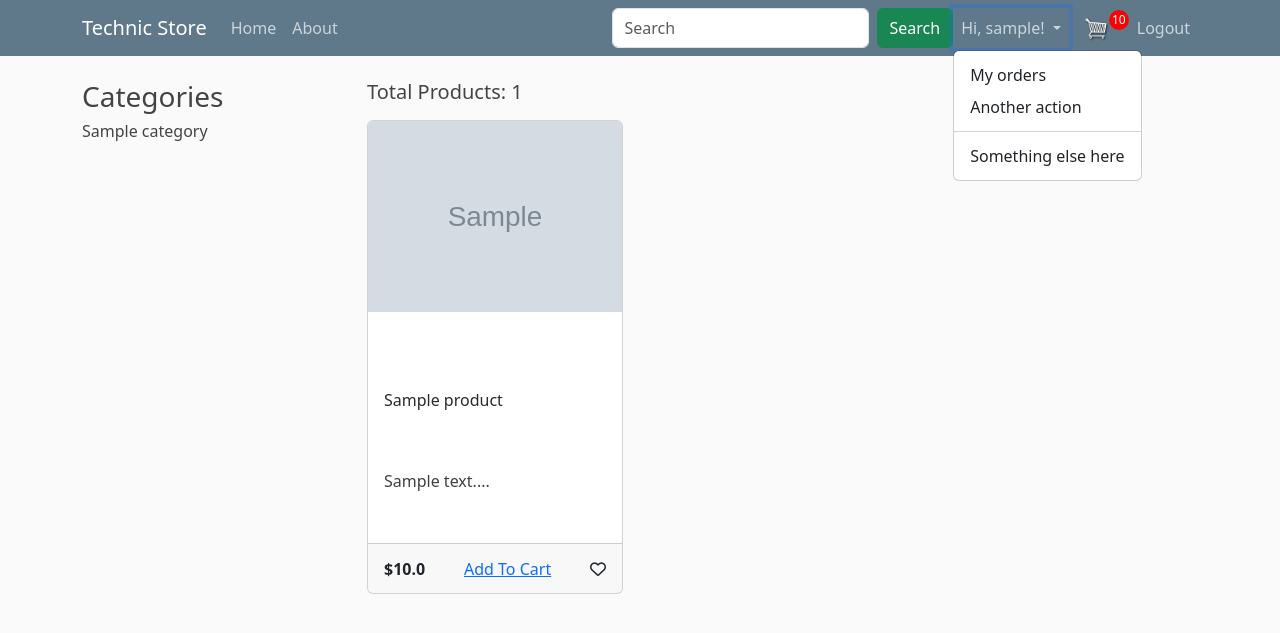
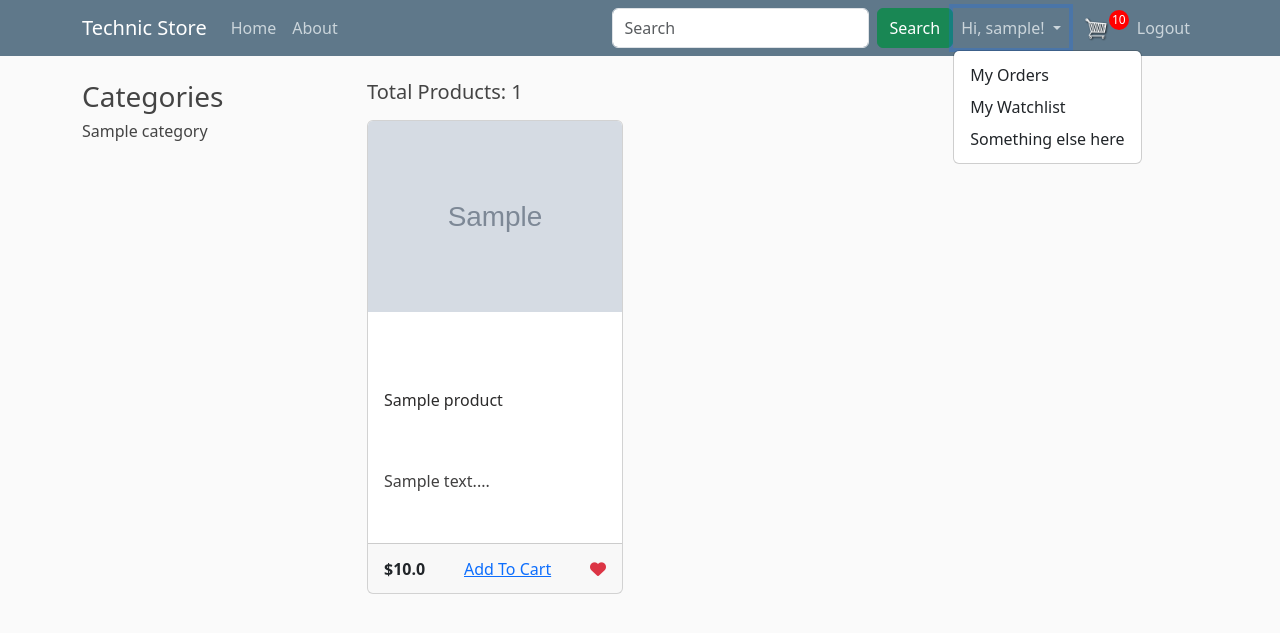
Before and after one commit to tumana777/Django_Projects, a Django app: a page that uses E-commerce Web Site/templates/base.html in a window 1280 px wide, after a click that opens the changed part. Shown: the top 633 px of the page. Run offline with Django 5.2, Linux system fonts and the light colour scheme; a user stored in the database is signed in; tables that the repository leaves empty hold one stand-in row (values such as "Sample post"); grey boxes marked "Sample" are stand-in pictures; some libraries are stand-ins or nearby versions.

Commit message:
Add watchlist functionality

```diff
--- a/E-commerce Web Site/root/admin.py
+++ b/E-commerce Web Site/root/admin.py
@@ -1,8 +1,9 @@
 from django.contrib import admin
-from .models import MainCategory, Category, Product, Order, OrderItem
+from .models import MainCategory, Category, Product, Order, OrderItem, Watchlist
 
 admin.site.register(MainCategory)
 admin.site.register(Category)
 admin.site.register(Product)
 admin.site.register(Order)
 admin.site.register(OrderItem)
+admin.site.register(Watchlist)
--- a/E-commerce Web Site/root/models.py
+++ b/E-commerce Web Site/root/models.py
@@ -73,3 +73,14 @@ class OrderItem(models.Model):
 
     def __str__(self):
         return f'{self.quantity} of {self.product.name}'
+
+class Watchlist(models.Model):
+    user = models.ForeignKey(User, on_delete=models.CASCADE)
+    product = models.ForeignKey(Product, on_delete=models.CASCADE)
+
+    class Meta:
+        db_table = "watchlist"
+        verbose_name_plural = "watchlist"
+
+    def __str__(self):
+        return f"{self.user} -> {self.product}"
--- a/E-commerce Web Site/root/templates/root/products.html
+++ b/E-commerce Web Site/root/templates/root/products.html
@@ -14,7 +14,7 @@
         <div class="col-9">
             <div class="row">
                 <h5 class="mb-3">Total Products: {{ category.product_set.all|length }}</h5>
-                {% for product in category.product_set.all %}
+                {% for product in products %}
                     <div class="col col-md-4 mb-3">
                         <div class="card" style="width: 16rem;">
                             <a href="{% url 'product_detail' maincategory.name category.name product.pk %}" style="text-decoration: none;">
@@ -31,7 +31,17 @@
                             <div class="card-footer d-flex justify-content-between align-items-center" style="height: 50px;">
                                 <b>${{product.price|floatformat:1}}</b>
                                 <a href="{% url 'cart_add' product.id %}">Add To Cart</a>
-                                    <a><i class="fa-regular fa-heart"></i></a>
+                                {% if user.is_authenticated %}
+                                    <a href="#" class="watchlist-toggle" data-product-id="{{ product.id }}">
+                                        {% if product.id in watchlist %}
+                                            <i class="fa-solid fa-heart text-danger"></i>
+                                        {% else %}
+                                            <i class="fa-regular fa-heart"></i>
+                                        {% endif %}
+                                    </a>
+                                {% else %}
+                                    <a href="{% url 'login' %}"><i class="fa-regular fa-heart"></i></a>
+                                {% endif %}
                             </div>
                         </div>
                     </div>
@@ -39,4 +49,47 @@
             </div>
         </div>
     </div>
+
+    <script>
+    document.addEventListener('DOMContentLoaded', function() {
+        document.querySelectorAll('.watchlist-toggle').forEach(function(element) {
+            element.addEventListener('click', function(event) {
+                event.preventDefault();
+                const productId = this.getAttribute('data-product-id');
+                const icon = this.querySelector('i');
+                if (icon.classList.contains('fa-solid')) {
+                    // Remove from watchlist
+                    fetch(`/watchlist/api/remove/${productId}/`, {
+                        method: 'POST',
+                        headers: {
+                            'X-CSRFToken': '{{ csrf_token }}',
+                            'Content-Type': 'application/json'
+                        },
+                        body: JSON.stringify({product_id: productId})
+                    }).then(response => response.json()).then(data => {
+                        if (data.status === 'removed') {
+                            icon.classList.remove('fa-solid', 'text-danger');
+                            icon.classList.add('fa-regular');
+                        }
+                    });
+                } else {
+                    // Add to watchlist
+                    fetch(`/watchlist/api/add/${productId}/`, {
+                        method: 'POST',
+                        headers: {
+                            'X-CSRFToken': '{{ csrf_token }}',
+                            'Content-Type': 'application/json'
+                        },
+                        body: JSON.stringify({product_id: productId})
+                    }).then(response => response.json()).then(data => {
+                        if (data.status === 'added') {
+                            icon.classList.remove('fa-regular');
+                            icon.classList.add('fa-solid', 'text-danger');
+                        }
+                    });
+                }
+            });
+        });
+    });
+    </script>
 {% endblock %}
--- a/E-commerce Web Site/root/urls.py
+++ b/E-commerce Web Site/root/urls.py
@@ -2,7 +2,10 @@ from django.urls import path
 from .views import (IndexView, maincategory_product_list,
                     product_list, product_detail,
                     cart, cart_add, item_clear, item_increment,
-                    item_decrement, cart_clear, checkout, order_list
+                    item_decrement, cart_clear, checkout,
+                    order_list, watchlist, add_to_watchlist,
+                    remove_from_watchlist, api_add_to_watchlist,
+                    api_remove_from_watchlist
                     )
 
 urlpatterns = [
@@ -18,4 +21,10 @@ urlpatterns = [
     path('cart/cart_clear/', cart_clear, name='cart_clear'),
     path('checkout/', checkout, name='checkout'),
     path('orders/', order_list, name='order_list'),
+    path('orders/', order_list, name='order_list'),
+    path('watchlist/', watchlist, name='watchlist'),
+    path('add_to_watchlist/<int:product_pk>/', add_to_watchlist, name='add_to_watchlist'),
+    path('remove_from_watchlist/<int:product_pk>/', remove_from_watchlist, name='remove_from_watchlist'),
+    path('watchlist/api/add/<int:product_id>/', api_add_to_watchlist, name='api_add_to_watchlist'),
+    path('watchlist/api/remove/<int:product_id>/', api_remove_from_watchlist, name='api_remove_from_watchlist'),
 ]
--- a/E-commerce Web Site/root/views.py
+++ b/E-commerce Web Site/root/views.py
@@ -1,7 +1,7 @@
 from django.shortcuts import render, get_object_or_404, redirect
 from django.http import JsonResponse
 from django.template.loader import render_to_string
-from .models import MainCategory, Category, Product, Order, OrderItem
+from .models import MainCategory, Category, Product, Order, OrderItem, Watchlist
 from django.views.generic import ListView
 from django.utils import timezone
 from cart.cart import Cart
@@ -22,41 +22,57 @@ def maincategory_product_list(request, maincategory_name):
     categories = maincategory.category_set.all()
     products = Product.objects.filter(category__maincategory__name=maincategory_name)
 
+    watchlist = []
+    if request.user.is_authenticated:
+        watchlist = Watchlist.objects.filter(user=request.user).values_list('product_id', flat=True)
+
     context = {
         "maincategory": maincategory,
         "categories": categories,
-        "products": products
+        "products": products,
+        "watchlist": watchlist
     }
 
     return render(request, "root/maincategories.html", context)
 
 def product_list(request, maincategory_name, category_name):
-    maincategory = MainCategory.objects.get(name=maincategory_name)
-    category = Category.objects.get(name=category_name)
+    maincategory = get_object_or_404(MainCategory, name=maincategory_name)
+    category = get_object_or_404(Category, name=category_name)
+    products = category.product_set.all()
+
+    watchlist = []
+    if request.user.is_authenticated:
+        watchlist = Watchlist.objects.filter(user=request.user).values_list('product_id', flat=True)
 
     context = {
         "maincategory": maincategory,
-        "category": category
+        "category": category,
+        "products": products,
+        "watchlist": watchlist,
     }
 
     return render(request, "root/products.html", context)
 
 def product_detail(request, maincategory_name, category_name, product_pk):
-    product = Product.objects.get(pk=product_pk)
+    product = get_object_or_404(Product, pk=product_pk)
+    is_in_watchlist = False
+    if request.user.is_authenticated:
+        is_in_watchlist = Watchlist.objects.filter(user=request.user, product=product).exists()
     context = {
         "maincategory": MainCategory.objects.get(name=maincategory_name),
         "category": Category.objects.get(name=category_name),
-        "product": product
+        "product": product,
+        "is_in_watchlist": is_in_watchlist
     }
     return render(request, "root/product_detail.html", context)
 
-@login_required
+@login_required(login_url="login")
 def cart(request):
     previous_url = request.META.get('HTTP_REFERER')
     go_back_url = previous_url if previous_url else reverse('index')
     return render(request, "root/cart.html", {'go_back_url': go_back_url})
 
-@login_required(login_url="/users/login")
+@login_required(login_url="login")
 def cart_add(request, id):
     cart = Cart(request)
     product = get_object_or_404(Product, id=id)
@@ -67,37 +83,34 @@ def cart_add(request, id):
     return HttpResponseRedirect(request.META.get('HTTP_REFERER', '/'))
 
 
-@login_required(login_url="/users/login")
+@login_required(login_url="login")
 def item_clear(request, id):
     cart = Cart(request)
     product = Product.objects.get(id=id)
     cart.remove(product)
     return redirect("cart_detail")
 
-
-@login_required(login_url="/users/login")
+@login_required(login_url="login")
 def item_increment(request, id):
     cart = Cart(request)
     product = Product.objects.get(id=id)
     cart.add(product=product)
     return redirect("cart_detail")
 
-
-@login_required(login_url="/users/login")
+@login_required(login_url="login")
 def item_decrement(request, id):
     cart = Cart(request)
     product = Product.objects.get(id=id)
     cart.decrement(product=product)
     return redirect("cart_detail")
 
-
-@login_required(login_url="/users/login")
+@login_required(login_url="login")
 def cart_clear(request):
     cart = Cart(request)
     cart.clear()
     return redirect("cart_detail")
 
-@login_required
+@login_required(login_url="login")
 def checkout(request):
     user = request.user
     cart = Cart(request)
@@ -127,3 +140,33 @@ def checkout(request):
 def order_list(request):
     orders = Order.objects.filter(user=request.user).order_by('-created_at')
     return render(request, 'root/order_list.html', {'orders': orders})
+
+@login_required(login_url="login")
+def add_to_watchlist(request, product_pk):
+    product = get_object_or_404(Product, pk=product_pk)
+    Watchlist.objects.get_or_create(user=request.user, product=product)
+    return HttpResponseRedirect(request.META.get('HTTP_REFERER', '/'))
+
+@login_required(login_url="login")
+def remove_from_watchlist(request, product_pk):
+    product = get_object_or_404(Product, pk=product_pk)
+    watchlist_item = get_object_or_404(Watchlist, user=request.user, product=product)
+    watchlist_item.delete()
+    return HttpResponseRedirect(request.META.get('HTTP_REFERER', '/'))
+
+@login_required(login_url="login")
+def watchlist(request):
+    watchlist_items = Watchlist.objects.filter(user=request.user)
+    return render(request, "root/watchlist.html", {"watchlist_items": watchlist_items})
+
+@login_required(login_url="login")
+def api_add_to_watchlist(request, product_id):
+    product = get_object_or_404(Product, id=product_id)
+    Watchlist.objects.get_or_create(user=request.user, product=product)
+    return JsonResponse({'status': 'added'})
+
+@login_required(login_url="login")
+def api_remove_from_watchlist(request, product_id):
+    product = get_object_or_404(Product, id=product_id)
+    Watchlist.objects.filter(user=request.user, product=product).delete()
+    return JsonResponse({'status': 'removed'})
--- a/E-commerce Web Site/templates/base.html
+++ b/E-commerce Web Site/templates/base.html
@@ -41,11 +41,8 @@
                                         Hi, {{ user }}!
                                     </a>
                                     <ul class="dropdown-menu">
-                                        <li><a class="dropdown-item" href="{% url 'order_list' %}">My orders</a></li>
-                                        <li><a class="dropdown-item" href="#">Another action</a></li>
-                                        <li>
-                                            <hr class="dropdown-divider">
-                                        </li>
+                                        <li><a class="dropdown-item" href="{% url 'order_list' %}">My Orders</a></li>
+                                        <li><a class="dropdown-item" href="{% url 'watchlist' %}">My Watchlist</a></li>
                                         <li><a class="dropdown-item" href="#">Something else here</a></li>
                                     </ul>
                                 </li>
```
Also changed, not shown: E-commerce Web Site/root/templates/root/maincategories.html (+53 -1 lines), E-commerce Web Site/root/templates/root/product_detail.html (+6 -2 lines), E-commerce Web Site/root/templates/root/watchlist.html (added, +18 -0 lines), E-commerce Web Site/media/product-pictures/galaxy-A51.webp (added), E-commerce Web Site/media/product-pictures/iphone-15.webp (added), E-commerce Web Site/media/product-pictures/tempered-glass.webp (added), E-commerce Web Site/root/migrations/0007_watchlist.py (added), E-commerce Web Site/root/migrations/0008_alter_watchlist_options_alter_watchlist_table.py (added). Lines whose indentation alone changed are shown as unchanged.
